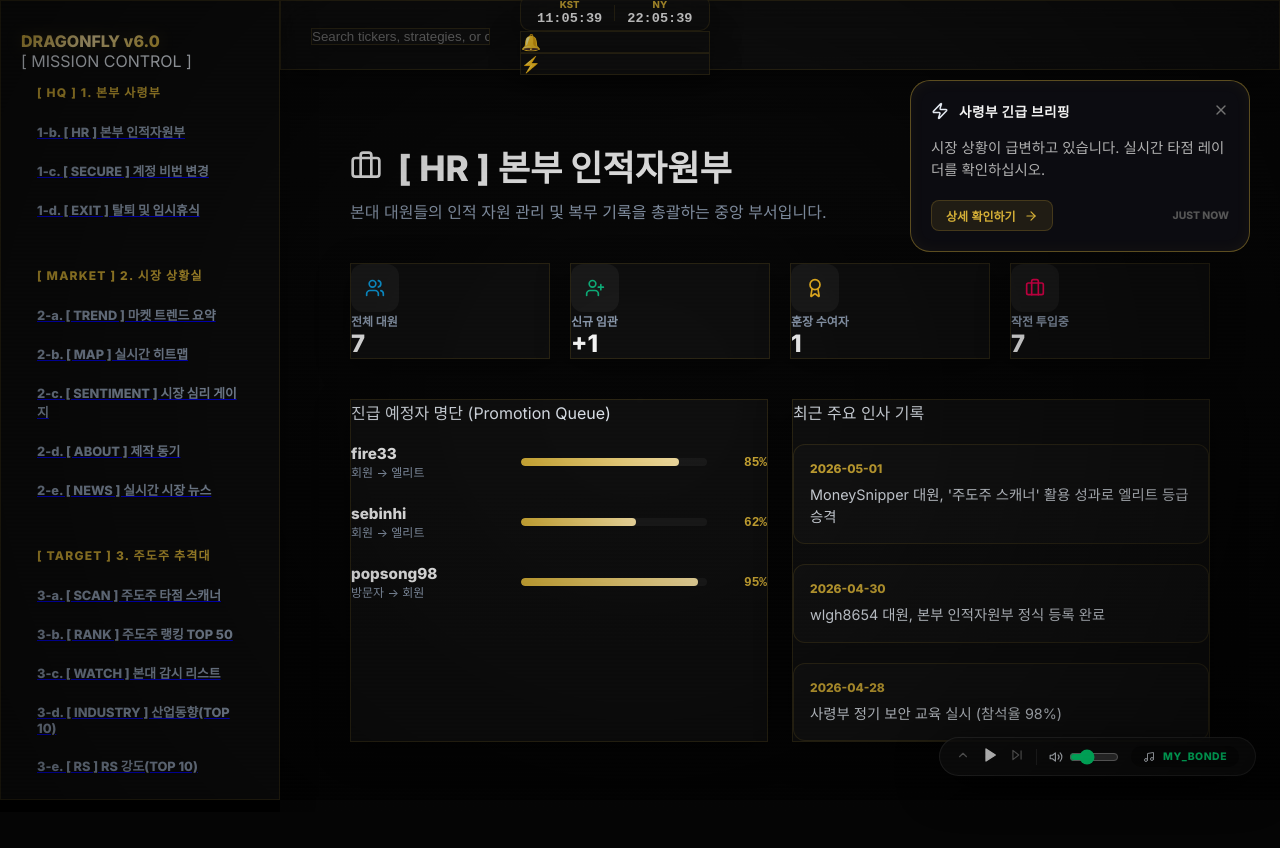
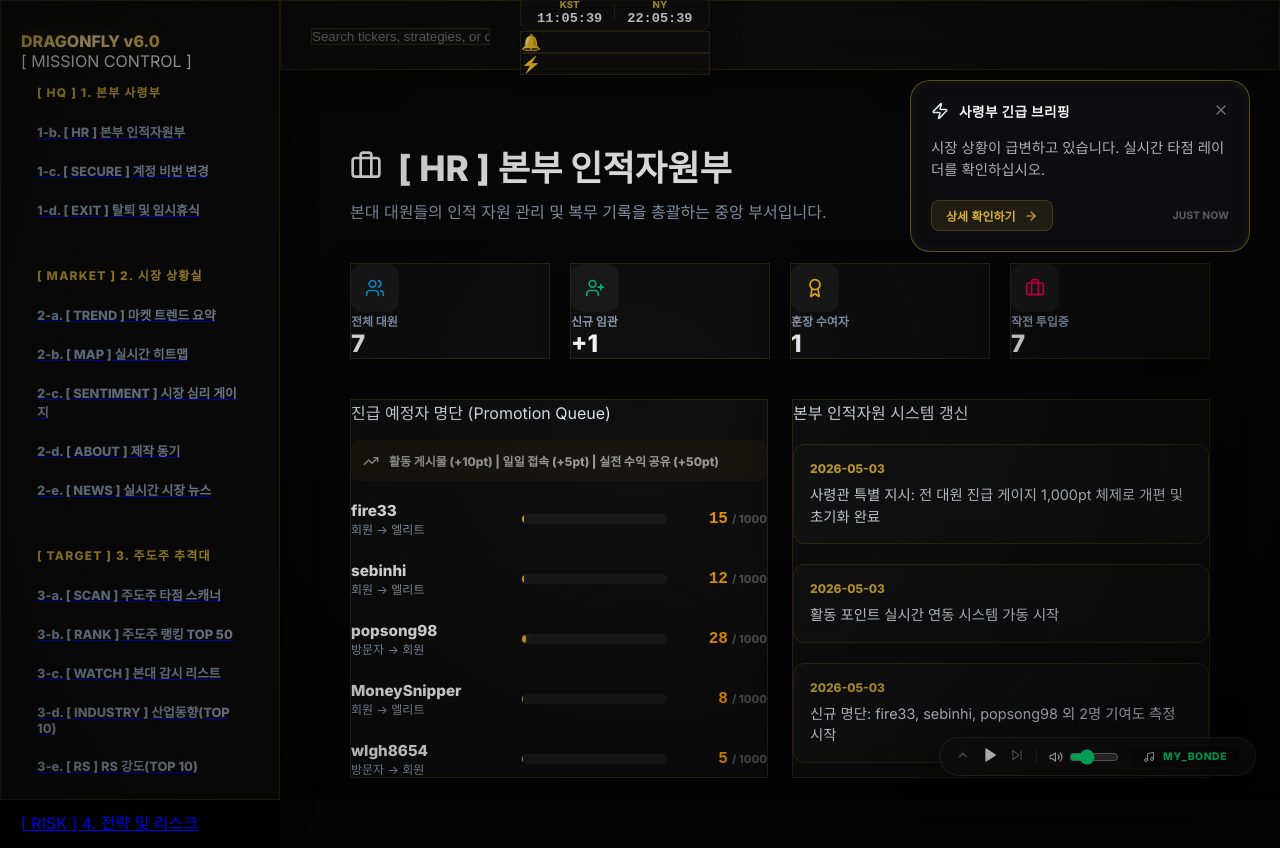
Before and after one commit to turtle-scanner/AUTO-BONDE, a Next.js app in the folder v6_terminal/: page /hq/hr in a window 1280 px wide. Before the commit the page ends 812 px from the top, so only its background shows below. Built offline with nearby package versions, Linux system fonts and the light colour scheme.

Commit message:
Fix: Resolve 'reading call' error using dynamic import and Reset HR promotion gauges (1-b)

```diff
--- a/v6_terminal/app/hq/hr/page.tsx
+++ b/v6_terminal/app/hq/hr/page.tsx
@@ -35,11 +35,17 @@ export default function HRDepartment() {
 
       <div className="hr-main-grid">
         <GlassCard title="진급 예정자 명단 (Promotion Queue)" className="promotion-card">
+          <div className="promotion-info-box">
+            <TrendingUp size={16} className="gold" />
+            <span>활동 게시물 (+10pt) | 일일 접속 (+5pt) | 실전 수익 공유 (+50pt)</span>
+          </div>
           <div className="promotion-list">
             {[
-              { id: "fire33", current: "회원", target: "엘리트", progress: 85 },
-              { id: "sebinhi", current: "회원", target: "엘리트", progress: 62 },
-              { id: "popsong98", current: "방문자", target: "회원", progress: 95 }
+              { id: "fire33", current: "회원", target: "엘리트", points: 15 },
+              { id: "sebinhi", current: "회원", target: "엘리트", points: 12 },
+              { id: "popsong98", current: "방문자", target: "회원", points: 28 },
+              { id: "MoneySnipper", current: "회원", target: "엘리트", points: 8 },
+              { id: "wlgh8654", current: "방문자", target: "회원", points: 5 }
             ].map((p, i) => (
               <div key={i} className="promotion-item">
                 <div className="p-info">
@@ -47,20 +53,23 @@ export default function HRDepartment() {
                   <span className="p-route">{p.current} → {p.target}</span>
                 </div>
                 <div className="p-bar-bg">
-                  <div className="p-bar-fill" style={{ width: `${p.progress}%` }}></div>
+                  <div className="p-bar-fill" style={{ width: `${(p.points / 1000) * 100}%` }}></div>
                 </div>
-                <span className="p-pct">{p.progress}%</span>
+                <div className="p-score">
+                  <span className="p-current-val">{p.points}</span>
+                  <span className="p-max-val">/ 1000</span>
+                </div>
               </div>
             ))}
           </div>
         </GlassCard>
 
-        <GlassCard title="최근 주요 인사 기록" className="record-card">
+        <GlassCard title="본부 인적자원 시스템 갱신" className="record-card">
           <div className="record-list">
             {[
-              { date: "2026-05-01", msg: "MoneySnipper 대원, '주도주 스캐너' 활용 성과로 엘리트 등급 승격" },
-              { date: "2026-04-30", msg: "wlgh8654 대원, 본부 인적자원부 정식 등록 완료" },
-              { date: "2026-04-28", msg: "사령부 정기 보안 교육 실시 (참석율 98%)" }
+              { date: "2026-05-03", msg: "사령관 특별 지시: 전 대원 진급 게이지 1,000pt 체제로 개편 및 초기화 완료" },
+              { date: "2026-05-03", msg: "활동 포인트 실시간 연동 시스템 가동 시작" },
+              { date: "2026-05-03", msg: "신규 명단: fire33, sebinhi, popsong98 외 2명 기여도 측정 시작" }
             ].map((r, i) => (
               <div key={i} className="record-item">
                 <span className="record-date">{r.date}</span>
@@ -92,9 +101,13 @@ export default function HRDepartment() {
         .p-id { font-weight: 800; color: white; font-size: 0.95rem; }
         .p-route { font-size: 0.75rem; color: var(--text-muted); }
 
-        .p-bar-bg { flex: 1; height: 8px; background: rgba(255,255,255,0.05); border-radius: 4px; overflow: hidden; }
-        .p-bar-fill { height: 100%; background: linear-gradient(to right, var(--primary), var(--secondary)); border-radius: 4px; }
-        .p-pct { font-family: 'Fira Code', monospace; font-size: 0.8rem; font-weight: 700; width: 40px; text-align: right; color: var(--primary); }
+        .p-bar-bg { flex: 1; height: 10px; background: rgba(255,255,255,0.05); border-radius: 5px; overflow: hidden; border: 1px solid rgba(255,255,255,0.02); }
+        .p-bar-fill { height: 100%; background: linear-gradient(to right, #d4af37, #f59e0b); border-radius: 5px; box-shadow: 0 0 10px rgba(212, 175, 55, 0.3); }
+        .p-score { display: flex; align-items: baseline; gap: 4px; width: 80px; justify-content: flex-end; }
+        .p-current-val { font-family: 'Fira Code', monospace; font-size: 1rem; font-weight: 900; color: #f59e0b; }
+        .p-max-val { font-size: 0.7rem; color: #555; font-weight: 700; }
+        .promotion-info-box { display: flex; align-items: center; gap: 10px; padding: 12px; background: rgba(212, 175, 55, 0.05); border-radius: 8px; margin-top: 16px; font-size: 0.75rem; color: #a3a3a3; font-weight: 700; }
+        .gold { color: #d4af37; }
 
         .record-list { display: flex; flex-direction: column; gap: 20px; margin-top: 20px; }
         .record-item { padding: 16px; border-radius: 12px; background: rgba(255,255,255,0.02); border: 1px solid var(--card-border); }
--- a/v6_terminal/app/layout.tsx
+++ b/v6_terminal/app/layout.tsx
@@ -11,7 +11,9 @@ export const metadata: Metadata = {
 };
 
 import Sidebar from "@/components/Sidebar";
-import TacticalPopup from "@/components/TacticalPopup";
+import dynamic from 'next/dynamic';
+
+const TacticalPopup = dynamic(() => import('@/components/TacticalPopup'), { ssr: false });
 
 export default function RootLayout({
   children,
```
